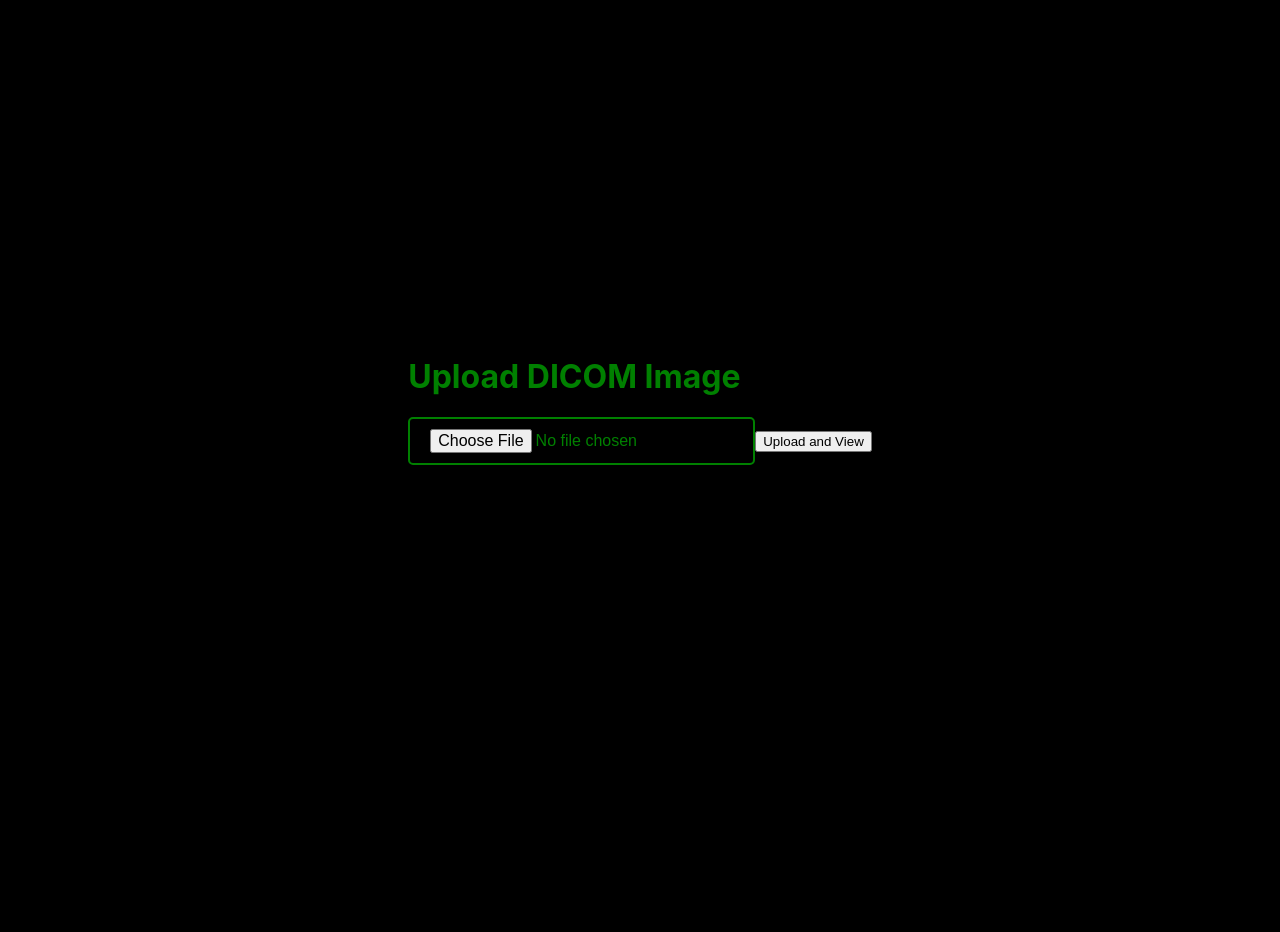
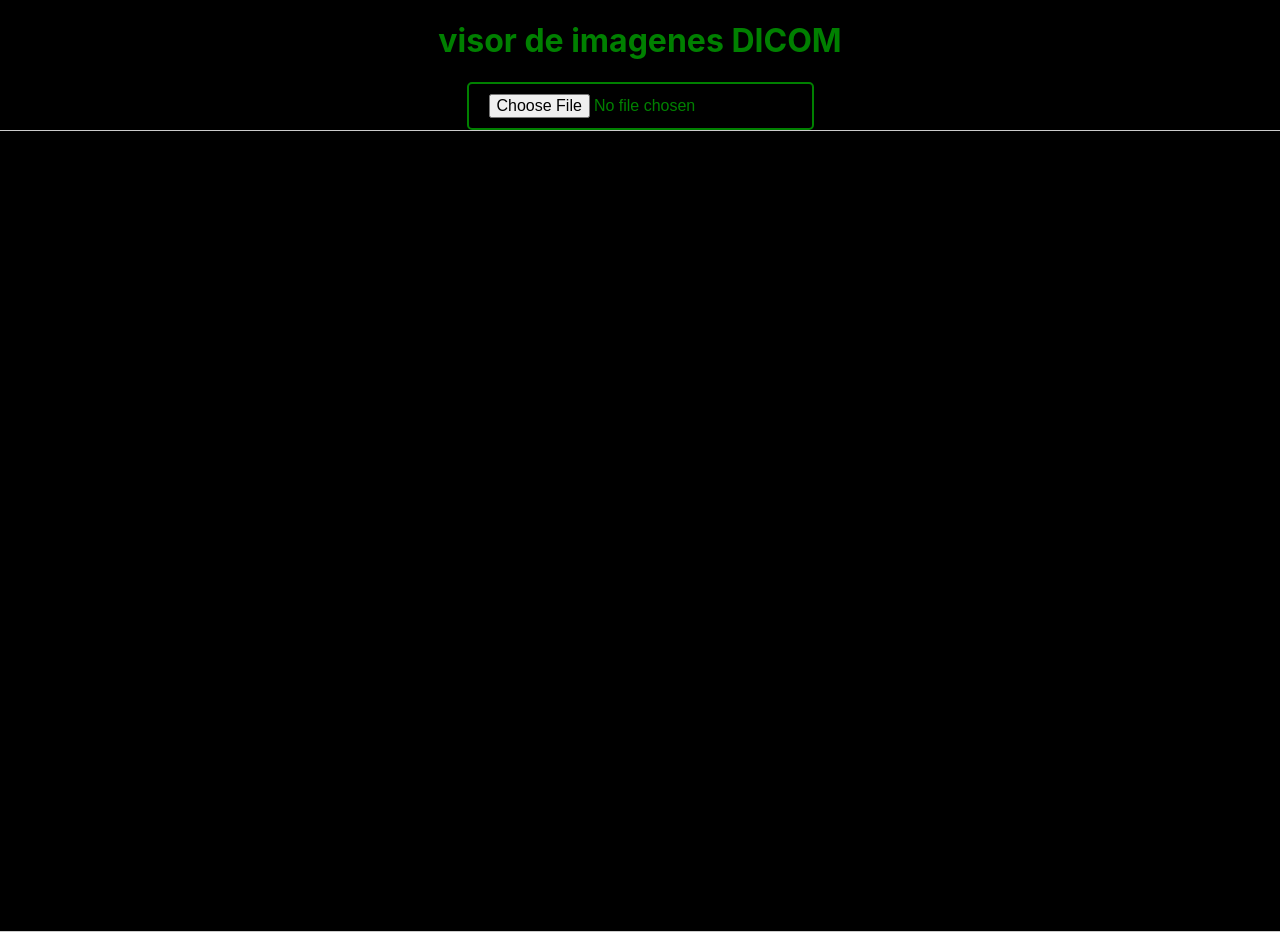
Before and after one commit to Choriporg/GRP-Wartel-2024-PROYINF, a React (Create React App) app: page / in a window 1280 px wide. Before the commit the page ends 800 px from the top, so only its background shows below. Built offline with nearby package versions, Linux system fonts and the light colour scheme.

Commit message:
rollback a hito anterior + correciones

```diff
--- /dev/null
+++ b/config-overrides.js
@@ -0,0 +1,10 @@
+const { override, addWebpackResolve } = require('customize-cra');
+
+module.exports = override(
+  addWebpackResolve({
+    fallback: {
+      "path": require.resolve("path-browserify"),
+      "fs": false
+    }
+  })
+);
--- a/src/App.js
+++ b/src/App.js
@@ -1,20 +1,68 @@
-// src/App.js
-import React from "react";
-import { BrowserRouter as Router, Route, Routes } from "react-router-dom";
-import UploadView from "./UploadView";
-import DisplayView from "./DisplayView";
+// App.js
+import React, { useState, useEffect } from "react";
+import * as cornerstone from "cornerstone-core";
+import * as cornerstoneWADOImageLoader from "cornerstone-wado-image-loader";
+import * as dicomParser from "dicom-parser";
 import "./App.css";
 
 function App() {
+  const [imageSrc, setImageSrc] = useState(null);
+
+  useEffect(() => {
+    if (imageSrc) {
+      loadImage(imageSrc);
+    }
+  }, [imageSrc]);
+
+  const handleFileChange = async (e) => {
+    const file = e.target.files[0];
+    try {
+      const arrayBuffer = await readFileAsArrayBuffer(file);
+      const byteArray = new Uint8Array(arrayBuffer);
+      const dataSet = dicomParser.parseDicom(byteArray);
+      cornerstoneWADOImageLoader.external.dicomParser = dicomParser; // Provide dicomParser to cornerstoneWADOImageLoader
+      cornerstoneWADOImageLoader.external.cornerstone = cornerstone;
+      cornerstoneWADOImageLoader.configure({
+        beforeSend: function (xhr) {
+          // Set any custom headers here
+        },
+      });
+      const imageId = cornerstoneWADOImageLoader.wadouri.fileManager.add(file);
+      setImageSrc(imageId);
+    } catch (error) {
+      console.error("Error loading file:", error);
+    }
+  };
+
+  const readFileAsArrayBuffer = (file) => {
+    return new Promise((resolve, reject) => {
+      const reader = new FileReader();
+      reader.onload = (event) => {
+        resolve(event.target.result);
+      };
+      reader.onerror = (error) => {
+        reject(error);
+      };
+      reader.readAsArrayBuffer(file);
+    });
+  };
+
+  const loadImage = (imageId) => {
+    cornerstone.loadImage(imageId).then((image) => {
+      const element = document.getElementById("dicomImage");
+      cornerstone.enable(element);
+      cornerstone.displayImage(element, image);
+    }).catch((error) => {
+      console.error("Error loading image:", error);
+    });
+  };
+
   return (
-    <Router>
-      <div className="App">
-        <Routes>
-          <Route path="/display" element={<DisplayView />} />
-          <Route path="/" element={<UploadView />} />
-        </Routes>
-      </div>
-    </Router>
+    <div className="App">
+      <h1>visor de imagenes DICOM</h1>
+      <input type="file" onChange={handleFileChange} />
+      <div className="dicom-image" id="dicomImage"></div>
+    </div>
   );
 }
 
```
Also changed, not shown: package.json (+14 -9 lines), 2 other files (tests, documents, lock files or other folders).
